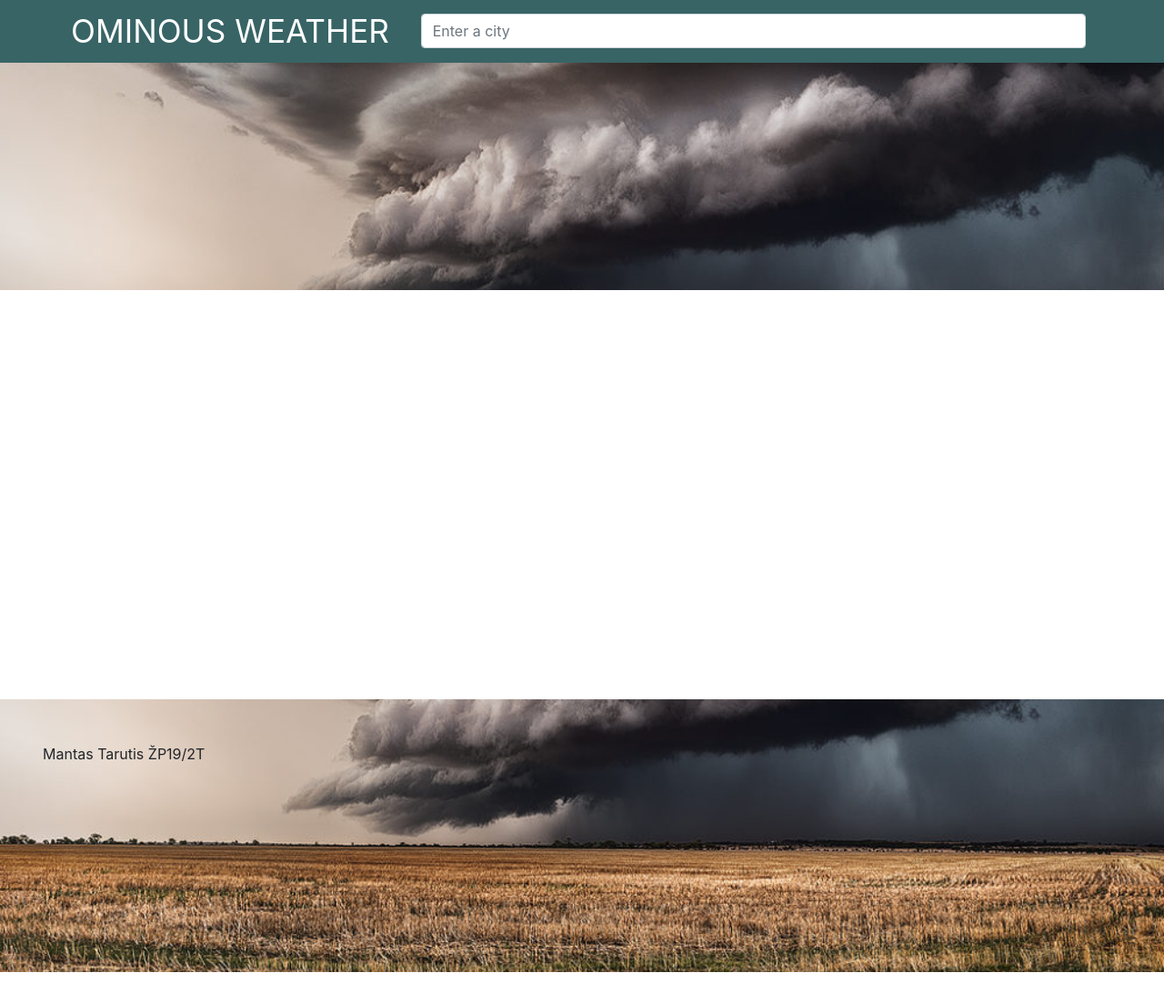
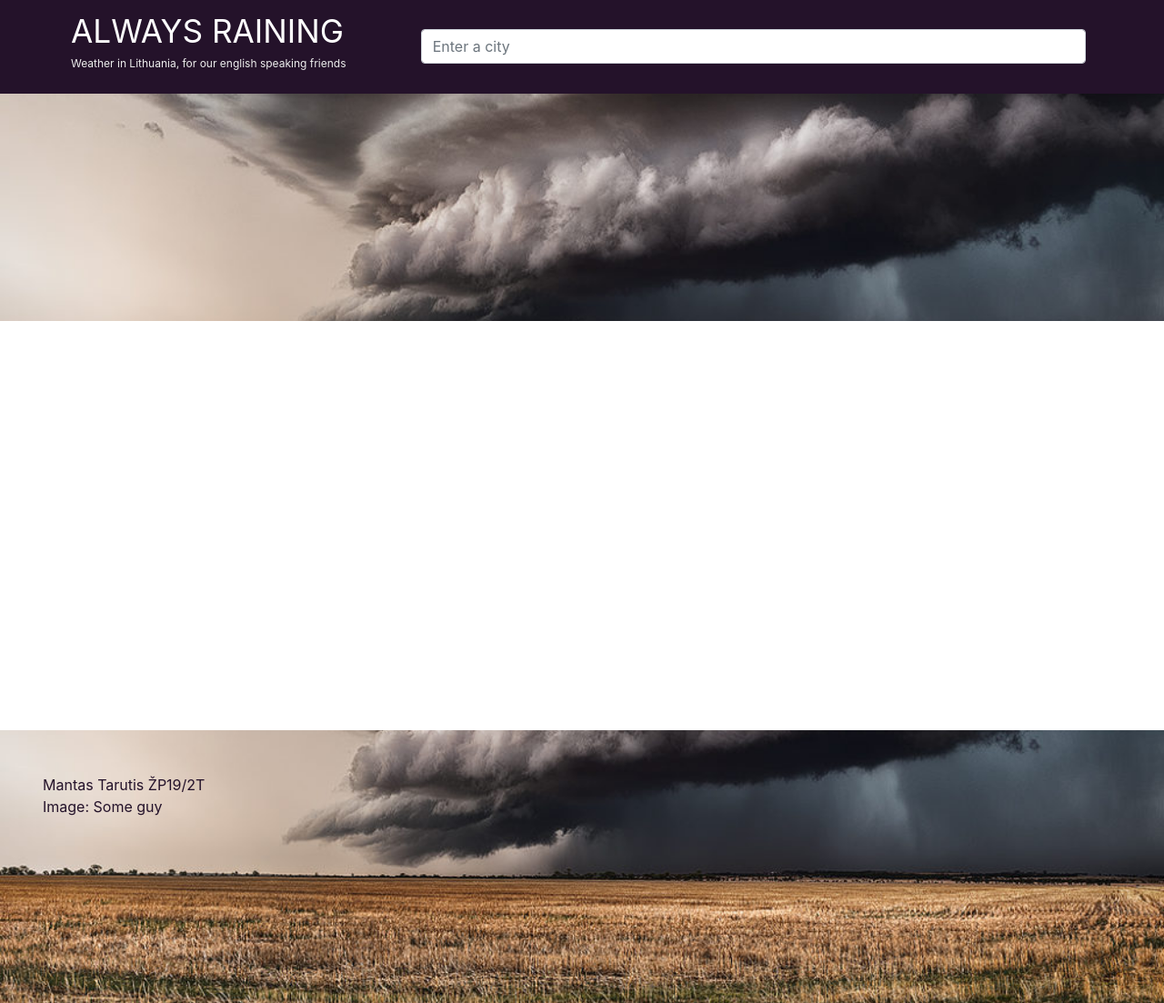
Before and after one commit to MikeTango30/KITM_JS_weather, a plain HTML site: page index.html in a window 1280 px wide. Shown: the whole page at 91% size. Before the commit the page ends 1069 px from the top, so only its background shows below. Drawn offline with nearby package versions, Linux system fonts and the light colour scheme; files that its build step writes are made by us from their sources; no server answers; some icons are missing; a web font is replaced by a local one.

Commit message:
more style

```diff
--- a/index.html
+++ b/index.html
@@ -20,7 +20,7 @@
   <!--Font Awesome-->
   <link href="https://use.fontawesome.com/releases/v5.0.4/css/all.css" rel="stylesheet">
   <script src="https://kit.fontawesome.com/b80f6d846e.js" crossorigin="anonymous"></script>
-  <title>Acid rain!</title>
+  <title>Feel the Rain!</title>
 </head>
 <body>
 <div class="container-fluid">
@@ -28,7 +28,8 @@
     <div class="container">
       <nav class="navbar justify-content-start">
           <div class="col col-sm-6 col-xl-4">
-          <a class="navbar-brand text-white">Ominous Weather</a>
+          <a class="navbar-brand text-white">Always Raining</a>
+          <p class="help-text">Weather in Lithuania, for our english speaking friends</p>
           </div>
         <div class="col-sm">
           <form class="form-inline w-100">
@@ -67,6 +68,8 @@
       <div class="row pt-5 w-100">
         <div class="col">
           <span>Mantas Tarutis ŽP19/2T</span>
+          <br>
+          <span>Image: <a href="http://jordancantelo.com/photo/ominous-skies/">Some guy</a></span>
         </div>
       </div>
     </div>
--- a/sass/_colors.scss
+++ b/sass/_colors.scss
@@ -2,4 +2,5 @@ $color__deep-cerulean:    #386465;
 $color__plain-white:         #ffffff;
 $color__light-grey:       #777777;
 $color__cosmic:              #6f396d;
+$color__deep-purple:          #24122a;
 $collor__ominous-grey:      #D2CDCC;
--- a/sass/_global.scss
+++ b/sass/_global.scss
@@ -9,7 +9,7 @@
 }
 
 header {
-  background-color: $color__deep-cerulean;
+  background-color: $color__deep-purple;
 
   .navbar-brand {
     text-transform: uppercase;
@@ -19,12 +19,11 @@ header {
       font-size: 2.2rem;
     }
   }
+  .help-text {
+    color: #eee;
+    font-size: 0.75rem;
+  }
 }
-
-//.search-city {
-//  background: no-repeat #ffffff right url("../assets/img/searchIcon.png");
-//  background-size: contain;
-//}
 
 .weather-weekly {
   background: no-repeat 100% 65% url('../assets/img/wthr1000x936.jpg');
@@ -65,8 +64,6 @@ header {
 }
 
 .weather-hourly {
-  //background: rgb(208,187,212);
-  //background: radial-gradient(circle, rgba(208,187,212,1) 88%, rgba(162,0,255,1) 92%, rgba(16,0,36,1) 100%);
   .hours {
     flex-wrap: nowrap;
     padding: 1rem .5rem;
@@ -99,7 +96,6 @@ header {
 
     .icon-celsius {
       position: relative;
-      //bottom: 140px;
       flex-flow: column;
       .row:first-child {
         font-size: 2rem;
@@ -169,54 +165,13 @@ footer {
   background: no-repeat 0 85% url("../assets/img/wthr1000x936.jpg");
   background-size: cover;
   height: 300px;
+  color: $color__deep-purple;
+  a {
+    color: $color__deep-purple;
+    text-decoration: none;
+    :hover {
+      color: $color__deep-purple;
+      text-decoration: underline;
+    }
+  }
 }
-//.clear {
-//
-//}
-//
-//.isolated-clouds {
-//
-//}
-//
-//.scattered-clouds {
-//
-//}
-//
-//.overcast {
-//
-//}
-//
-//.light-rain {
-//
-//}
-//
-//.moderate-rain {
-//
-//}
-//.heavy-rain {
-//
-//}
-//
-//.sleet {
-//
-//}
-//
-//.light-snow {
-//
-//}
-//
-//.moderate-snow {
-//
-//}
-//
-//.heavy-snow {
-//
-//}
-//
-//.fog {
-//
-//}
-//
-//.na {
-//
-//}
```
